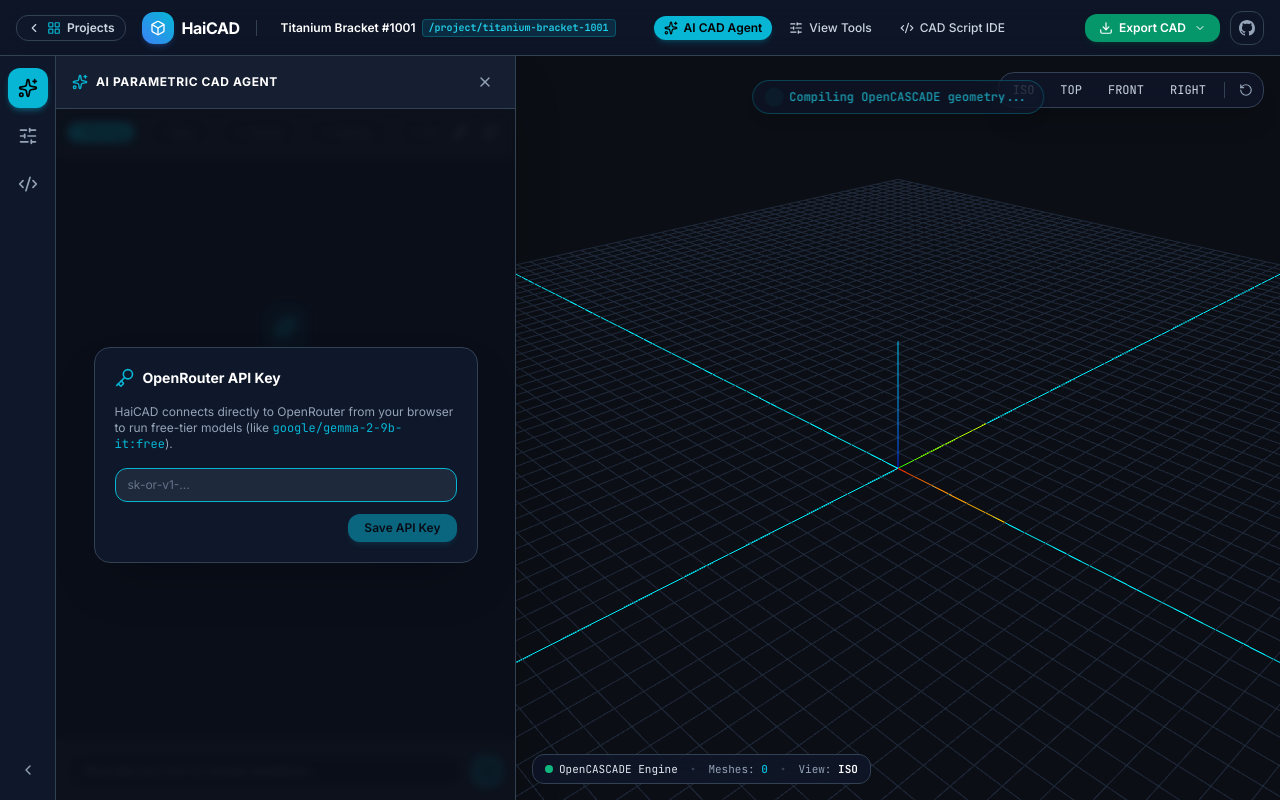
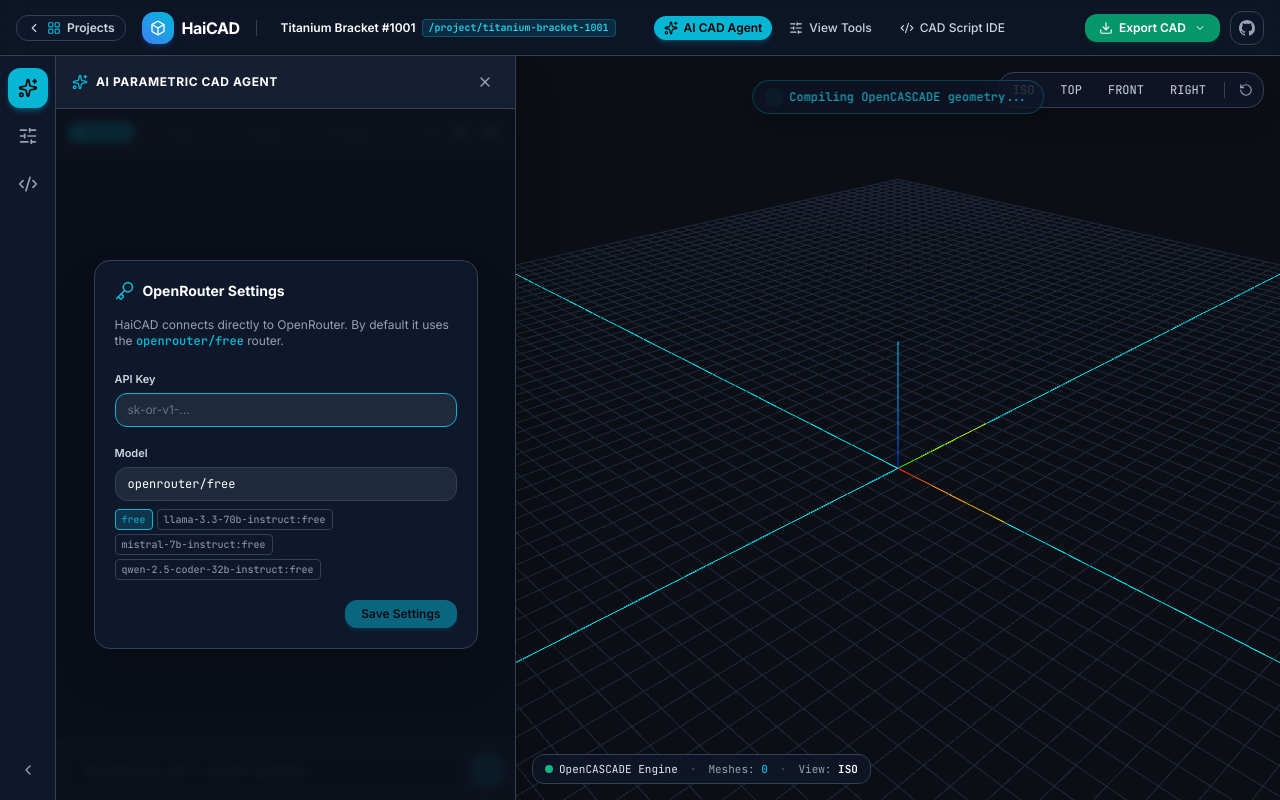
Before and after one commit to CreatorPoints/HaiCAD, a React (Vite) app: page / in a window 1280 px wide. Built offline with nearby package versions, Linux system fonts and the light colour scheme.

Commit message:
fix: switch default OpenRouter model to openrouter/free and add model configuration UI

```diff
--- a/src/components/chat/AIChatPanel.tsx
+++ b/src/components/chat/AIChatPanel.tsx
@@ -58,6 +58,7 @@
   const [isModifying, setIsModifying] = useState(false);
   const [showKeyModal, setShowKeyModal] = useState(!apiKey);
   const [tempApiKey, setTempApiKey] = useState(apiKey);
+  const [tempModel, setTempModel] = useState(model || 'openrouter/free');
   const messagesEndRef = useRef<HTMLDivElement>(null);
 
   // Auto-scroll on new messages
@@ -76,6 +77,9 @@
   const handleSaveKey = (e: React.FormEvent) => {
     e.preventDefault();
     setApiKey(tempApiKey);
+    if (tempModel.trim()) {
+      setModel(tempModel.trim());
+    }
     setShowKeyModal(false);
   };
 
@@ -95,18 +99,20 @@
 
   return (
     <div className="flex flex-col h-full bg-surface select-none relative overflow-hidden">
-      {/* 1. API Key Config Modal */}
+      {/* 1. API Key & Model Config Modal */}
       {showKeyModal && (
         <div className="absolute inset-0 z-50 bg-background/80 backdrop-blur-sm flex items-center justify-center p-4">
           <div className="w-full max-w-sm bg-surface border border-surface-border rounded-2xl shadow-2xl p-5 flex flex-col gap-4 animate-in fade-in zoom-in duration-200">
             <div className="flex items-center gap-2 text-cyan">
               <Key className="w-5 h-5" />
-              <h3 className="font-bold text-sm text-white">OpenRouter API Key</h3>
+              <h3 className="font-bold text-sm text-white">OpenRouter Settings</h3>
             </div>
             <p className="text-xs text-slate-400">
-              HaiCAD connects directly to OpenRouter from your browser to run free-tier models (like <code className="text-cyan font-mono">google/gemma-2-9b-it:free</code>).
+              HaiCAD connects directly to OpenRouter. By default it uses the <code className="text-cyan font-mono font-bold">openrouter/free</code> router.
             </p>
             <form onSubmit={handleSaveKey} className="flex flex-col gap-3">
+              <div className="space-y-1">
+                <label className="text-[11px] font-semibold text-slate-300">API Key</label>
                 <input
                   type="password"
                   placeholder="sk-or-v1-..."
@@ -115,7 +121,41 @@
                   className="w-full px-3 py-2 text-xs bg-surface-subtle border border-surface-border rounded-xl text-white placeholder:text-slate-500 focus:outline-none focus:border-cyan"
                   autoFocus
                 />
-              <div className="flex items-center justify-end gap-2">
+              </div>
+
+              <div className="space-y-1">
+                <label className="text-[11px] font-semibold text-slate-300">Model</label>
+                <input
+                  type="text"
+                  placeholder="openrouter/free"
+                  value={tempModel}
+                  onChange={(e) => setTempModel(e.target.value)}
+                  className="w-full px-3 py-2 text-xs bg-surface-subtle border border-surface-border rounded-xl text-white placeholder:text-slate-500 focus:outline-none focus:border-cyan font-mono"
+                />
+                <div className="flex flex-wrap gap-1 pt-1">
+                  {[
+                    'openrouter/free',
+                    'meta-llama/llama-3.3-70b-instruct:free',
+                    'mistralai/mistral-7b-instruct:free',
+                    'qwen/qwen-2.5-coder-32b-instruct:free',
+                  ].map((m) => (
+                    <button
+                      key={m}
+                      type="button"
+                      onClick={() => setTempModel(m)}
+                      className={`text-[10px] font-mono px-1.5 py-0.5 rounded border transition-colors ${
+                        tempModel === m
+                          ? 'bg-cyan/20 border-cyan text-cyan'
+                          : 'bg-surface border-surface-border text-slate-400 hover:text-white'
+                      }`}
+                    >
+                      {m.split('/')[1] || m}
+                    </button>
+                  ))}
+                </div>
+              </div>
+
+              <div className="flex items-center justify-end gap-2 pt-2">
                 {apiKey && (
                   <button
                     type="button"
@@ -130,7 +170,7 @@
                   disabled={!tempApiKey.trim()}
                   className="px-4 py-1.5 text-xs font-semibold rounded-xl bg-cyan hover:bg-cyan-hover text-black shadow-md shadow-cyan/20 transition-all disabled:opacity-50"
                 >
-                  Save API Key
+                  Save Settings
                 </button>
               </div>
             </form>
--- a/src/services/openRouterService.ts
+++ b/src/services/openRouterService.ts
@@ -14,7 +14,7 @@
   maxTokens?: number;
 }
 
-export const DEFAULT_OPENROUTER_MODEL = 'google/gemma-2-9b-it:free';
+export const DEFAULT_OPENROUTER_MODEL = 'openrouter/free';
 const STORAGE_KEY_API_KEY = 'haicad_openrouter_api_key';
 const STORAGE_KEY_MODEL = 'haicad_openrouter_model';
 
@@ -30,7 +30,11 @@
 
 export function getStoredOpenRouterModel(): string {
   if (typeof window === 'undefined') return DEFAULT_OPENROUTER_MODEL;
-  return localStorage.getItem(STORAGE_KEY_MODEL) || DEFAULT_OPENROUTER_MODEL;
+  const stored = localStorage.getItem(STORAGE_KEY_MODEL);
+  if (!stored || stored.includes('gemma')) {
+    return DEFAULT_OPENROUTER_MODEL;
+  }
+  return stored;
 }
 
 export function setStoredOpenRouterModel(model: string): void {
@@ -55,7 +59,7 @@
 
     if (!apiKey) {
       throw new Error(
-        'OpenRouter API Key is required. Please set your API key in the HaiCAD settings or BYOK panel.'
+        'OpenRouter API Key is required. Please enter your API key in the AI settings modal (key icon).'
       );
     }
 
```
Lines whose indentation alone changed are shown as unchanged.
